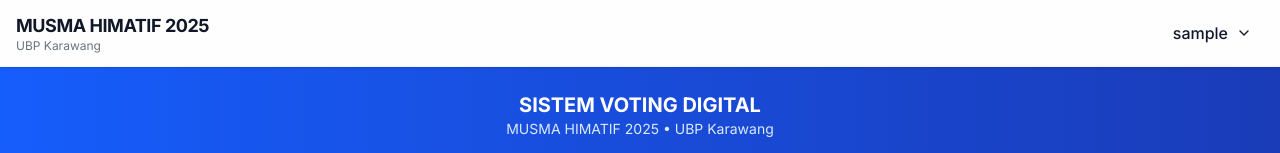
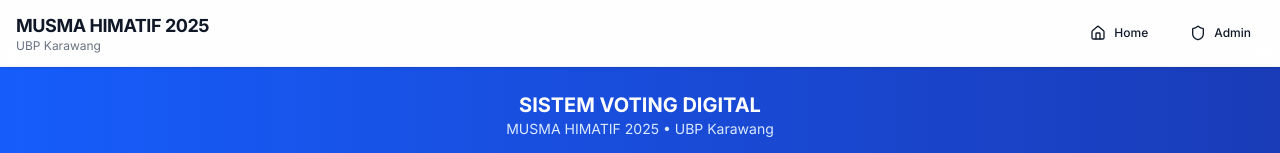
Before and after one commit to haerulyudaaditiya/musma-himatif-2025, a React (Vite) app: page /register in a window 1280 px wide. Shown: the top 153 px of the page. Built offline with nearby package versions, Linux system fonts and the light colour scheme; no server answers; the database is empty; sample sign-in values are in the browser's storage.

Commit message:
Validasi di header

```diff
--- a/src/components/Header.jsx
+++ b/src/components/Header.jsx
@@ -27,7 +27,8 @@
 
   // Cek status login
   const isUserLoggedIn = localStorage.getItem('musma_nim');
-  const isAdminLoggedIn = localStorage.getItem('musma_admin_token');
+  const adminToken = localStorage.getItem('musma_admin_token');
+  const isAdminLoggedIn = adminToken === 'SECRET_KEY_HIMATIF_2025_SECURE_X99';
   const userName = localStorage.getItem('musma_nama') || 'User';
   const adminName = localStorage.getItem('musma_admin_name') || 'Admin';
 
@@ -48,6 +49,7 @@
     } else if (logoutType === 'admin') {
       localStorage.removeItem('musma_admin_token');
       localStorage.removeItem('musma_admin_name');
+      localStorage.removeItem('musma_admin_id');
       showToast.success('Berhasil logout dari admin panel');
       navigate('/admin/login');
     }
```
